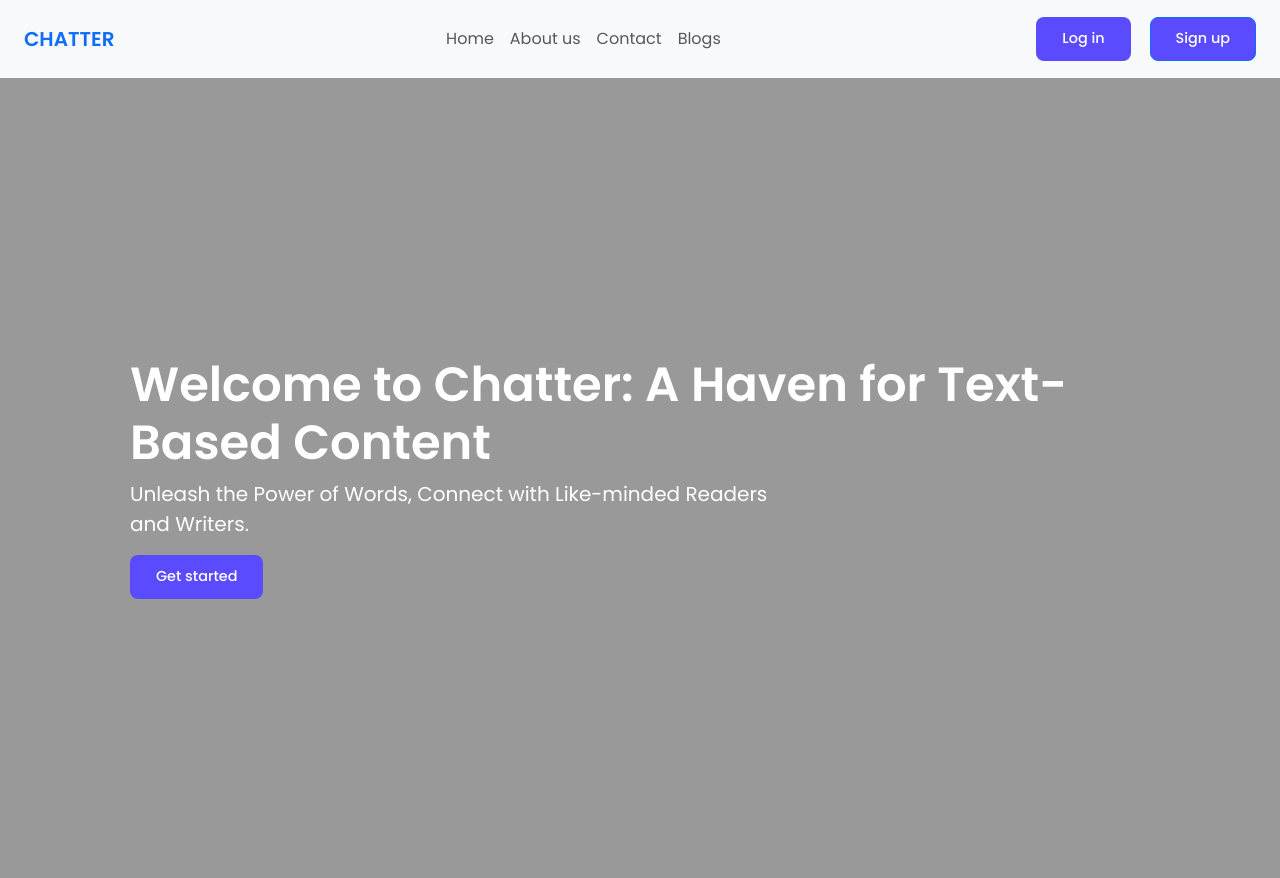
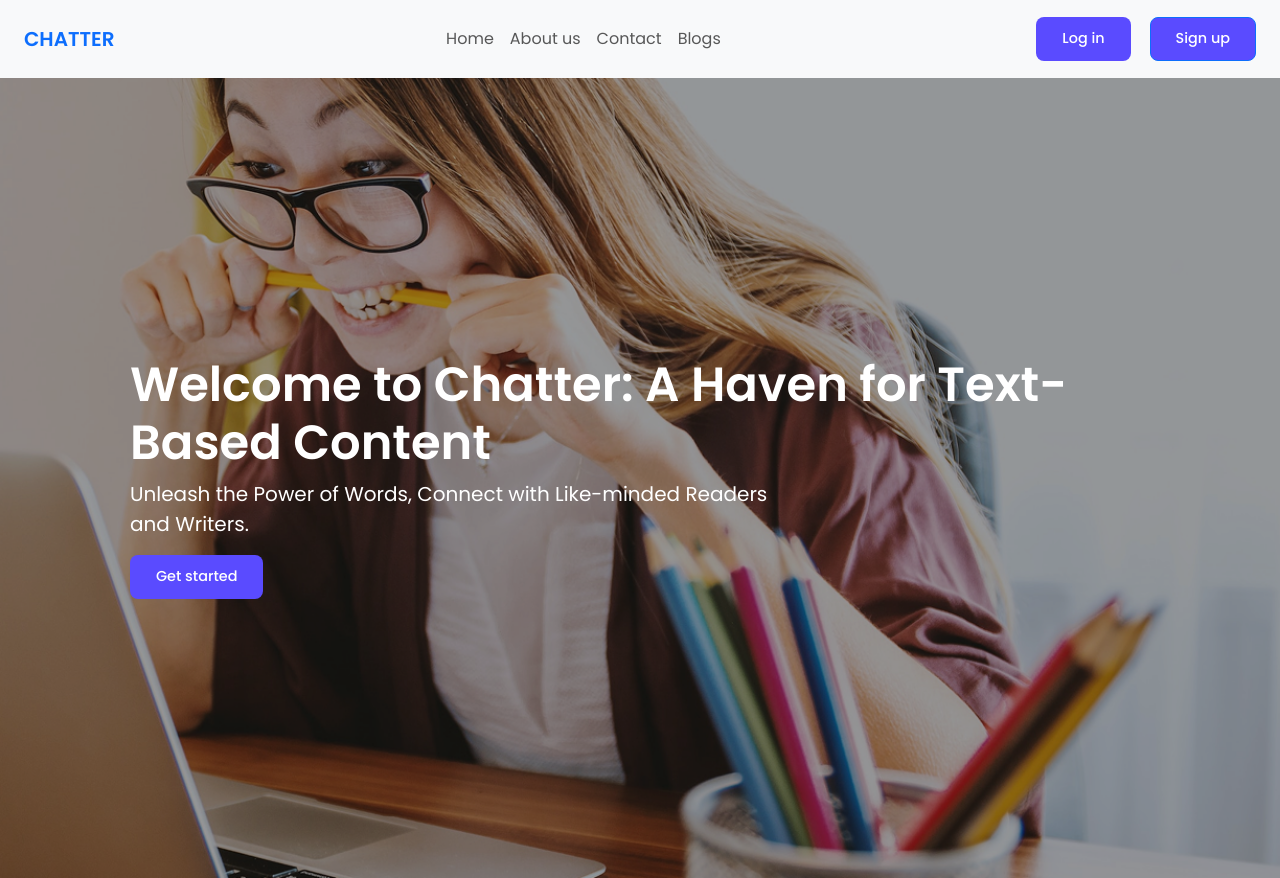
Before and after one commit to Heskay-Dev/Chatter_Page, a plain HTML site: page index.html in a window 1280 px wide. Shown: the top 878 px of the page. Drawn offline with nearby package versions, Linux system fonts and the light colour scheme; the site is published under a folder, as on GitHub Pages, so addresses that start at the root find nothing.

Commit message:
recreating a chatter landing page

```diff
--- a/chatter.css
+++ b/chatter.css
@@ -91,7 +91,7 @@ body {
 
 .hero-section {
   height: 100vh;
-  background: url("/image/unsplash.png") no-repeat center center/cover;
+  background: url("image/unsplash.png") no-repeat center center/cover;
   position: relative;
   display: flex;
   justify-content: center;
```
